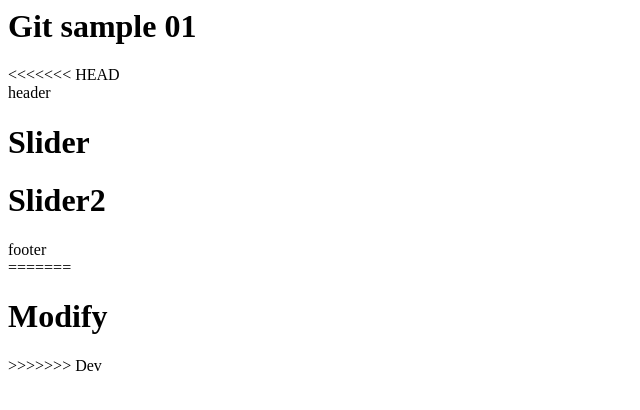
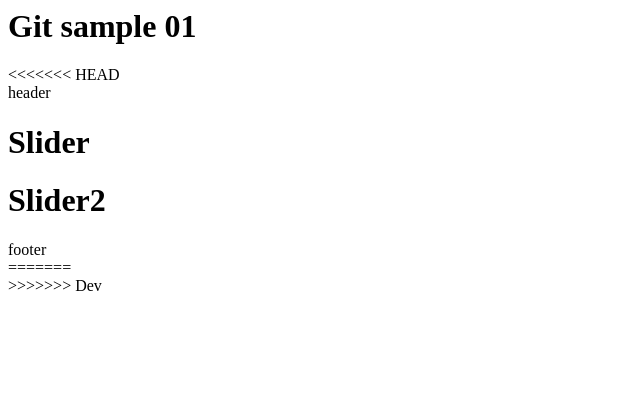
Before and after one commit to KarameiOmid/Sample1Backup, a plain HTML site: page Index.html in a window 1280 px wide. Shown: the whole page, without its empty margins (0-640 px from the left). Drawn offline with Linux system fonts and the light colour scheme.

Commit message:
cahnged in master

```diff
--- a/Index.html
+++ b/Index.html
@@ -20,7 +20,7 @@
     </footer>
     <script src="script.js"></script>
 =======
-    <h1>Modify</h1>
+
     <div class="banner">
         <img src="banner.jpg" alt="">
     </div>
```
